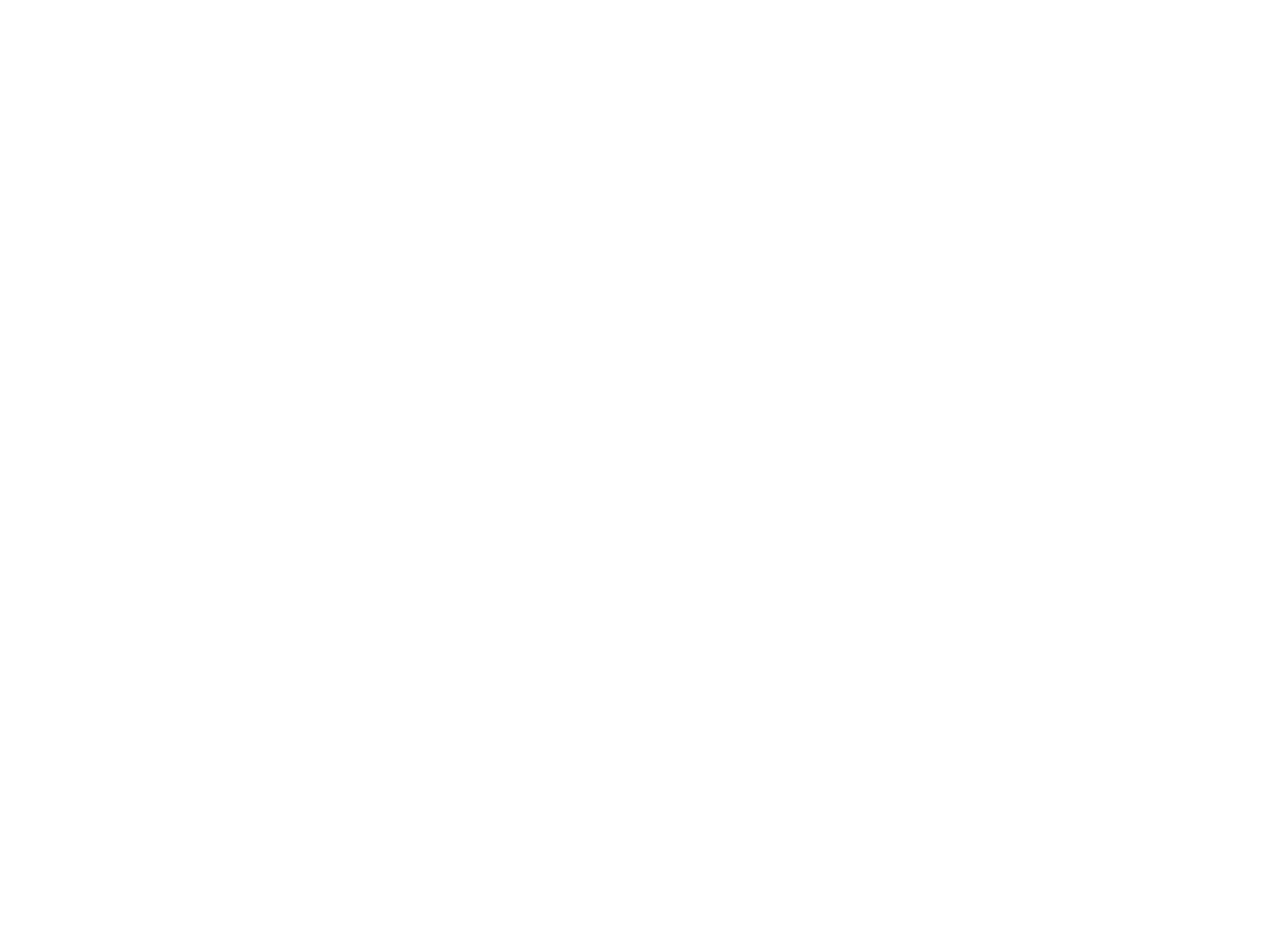
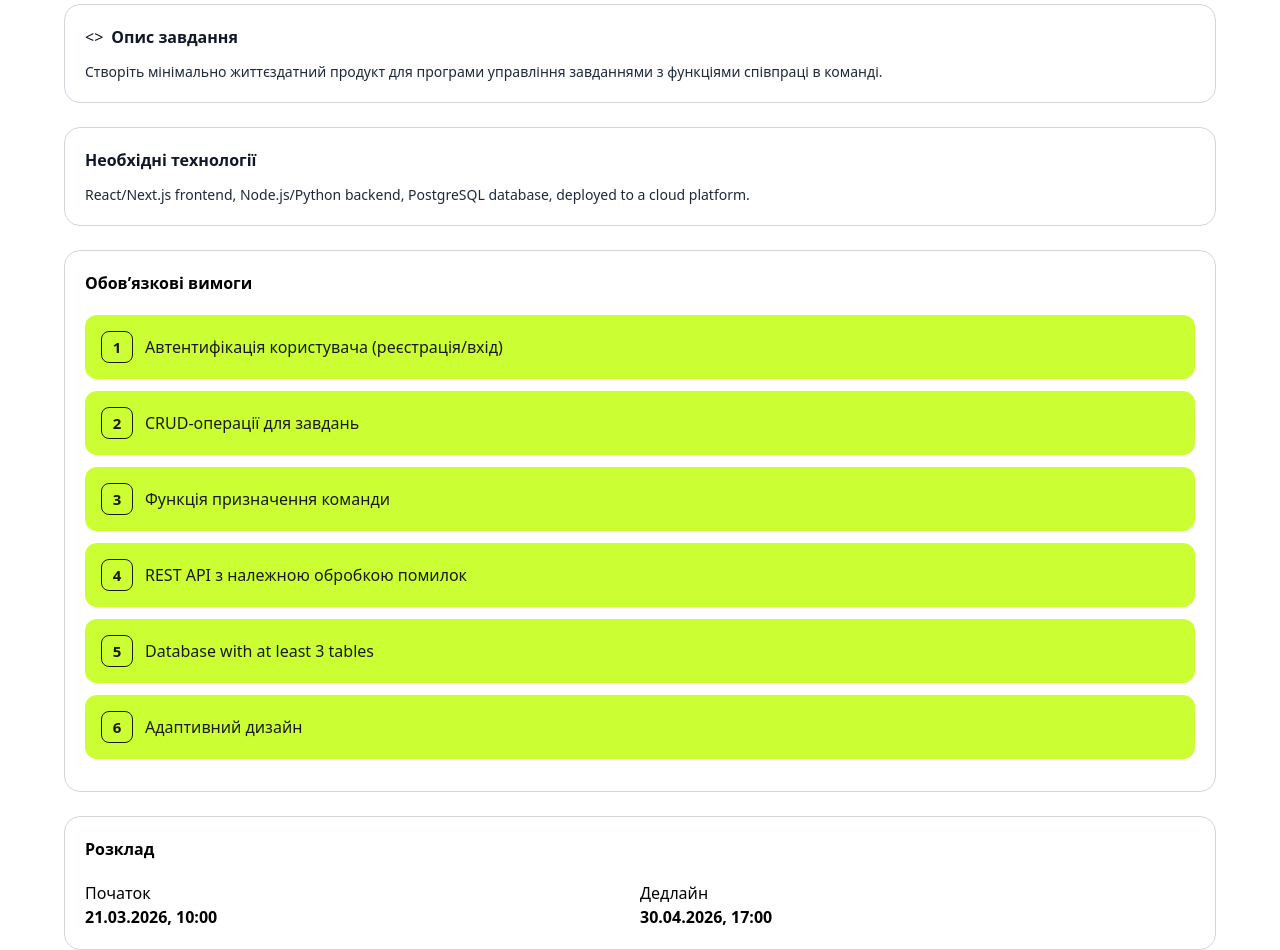
Before and after one commit to aidoteam10-art/Hucky, a SvelteKit app in the folder frontend/: page /tournaments/tourtask in a window 1280 px wide. Before the commit this address had no page. Shown: the part 360-1310 px from the top of the page. Before the commit the page ends 800 px from the top, so only its background shows below. Built offline with nearby package versions, Linux system fonts and the light colour scheme.

Commit message:
Add files via upload

```diff
--- /dev/null
+++ b/frontend/src/routes/(app)/tournaments/tourtask/+page.svelte
@@ -0,0 +1,127 @@
+<script>
+  let timeLeft = "30:23:50:23";
+</script>
+
+<div class="max-w-6xl mx-auto mt-10 space-y-6">
+
+  <div class="bg-gradient-to-r from-[#191F00] to-[#191F00] text-white rounded-2xl p-10 pl-14 pr-14 flex justify-between items-center">
+    <div>
+      <h2 class="text-lg font-semibold mb-4">Раунд 1: MVP Development</h2>
+      <button class="bg-gradient-to-r from-[#BCEB01] to-[#EEFF00] mt-[16px] text-black px-4 py-2 rounded-lg font-medium hover:bg-lime-300 transition">
+        Здати роботу
+      </button>
+    </div>
+
+    <div class="text-right">
+      <p class="text-sm opacity-80 text-[11px]">Часу залишилося</p>
+      <p class="text-[24px] font-semibold mt-1">{timeLeft}</p>
+    </div>
+  </div>
+
+  <div class="border border-gray-300 rounded-2xl p-5 bg-white ">
+    <div class="flex items-center gap-2 mb-3 text-gray-900 font-medium">
+      <span>&lt;&gt;</span>
+      <span class='font-semibold'>Опис завдання</span>
+    </div>
+    <p class="text-gray-800 text-[14px]">
+      Створіть мінімально життєздатний продукт для програми управління завданнями
+      з функціями співпраці в команді.
+    </p>
+  </div>
+
+  <div class="border border-gray-300 rounded-2xl p-5 bg-white">
+    <div class="font-semibold text-gray-900 mb-3">
+      Необхідні технології
+    </div>
+    <p class="text-gray-800 text-[14px]">
+      React/Next.js frontend, Node.js/Python backend, PostgreSQL database,
+      deployed to a cloud platform.
+    </p>
+  </div>
+
+  <div class="border border-gray-300 rounded-2xl p-5 bg-white">
+    <h3 class="font-semibold mb-5">Обов’язкові вимоги</h3>
+    <div class="bg-[#ccff33] text-[#1a1a1a] rounded-xl p-4 mb-3">
+        <div class="flex items-center gap-3">
+          <span class="w-8 h-8 flex items-center justify-center border border-current font-bold rounded-lg text-[15px]">
+            1
+          </span>
+
+          <p class="font-medium text-[16px]">
+            Автентифікація користувача (реєстрація/вхід)
+          </p>
+        </div>
+    </div>
+    <div class="bg-[#ccff33] text-[#1a1a1a] rounded-xl p-4 mb-3">
+        <div class="flex items-center gap-3">
+          <span class="w-8 h-8 flex items-center justify-center border border-current font-bold rounded-lg text-[15px]">
+            2
+          </span>
+
+          <p class="font-medium text-[16px]">
+            CRUD-операції для завдань
+          </p>
+        </div>
+    </div>
+    <div class="bg-[#ccff33] text-[#1a1a1a] rounded-xl p-4 mb-3">
+        <div class="flex items-center gap-3">
+          <span class="w-8 h-8 flex items-center justify-center border border-current font-bold rounded-lg text-[15px]">
+            3
+          </span>
+
+          <p class="font-medium text-[16px]">
+            Функція призначення команди
+          </p>
+        </div>
+    </div>
+    <div class="bg-[#ccff33] text-[#1a1a1a] rounded-xl p-4 mb-3">
+        <div class="flex items-center gap-3">
+          <span class="w-8 h-8 flex items-center justify-center border border-current font-bold rounded-lg text-[15px]">
+            4
+          </span>
+
+          <p class="font-medium text-[16px]">
+            REST API з належною обробкою помилок
+          </p>
+        </div>
+    </div>
+    <div class="bg-[#ccff33] text-[#1a1a1a] rounded-xl p-4 mb-3">
+        <div class="flex items-center gap-3">
+          <span class="w-8 h-8 flex items-center justify-center border border-current font-bold rounded-lg text-[15px]">
+            5
+          </span>
+
+          <p class="font-medium text-[16px]">
+            Database with at least 3 tables
+          </p>
+        </div>
+    </div>
+    <div class="bg-[#ccff33] text-[#1a1a1a] rounded-xl p-4 mb-3">
+        <div class="flex items-center gap-3">
+          <span class="w-8 h-8 flex items-center justify-center border border-current font-bold rounded-lg text-[15px]">
+            6
+          </span>
+
+          <p class="font-medium text-[16px]">
+            Адаптивний дизайн
+          </p>
+        </div>
+    </div>
+
+  </div>
+  <div class="border border-gray-300 rounded-2xl p-5 bg-white mb-4">
+    <h3 class="font-semibold mb-5">Розклад</h3>
+    <div class="flex w-full">
+      <div class="flex-1 text-left">
+        <h3>Початок</h3>
+        <h3 class="font-semibold">21.03.2026, 10:00</h3>
+      </div>
+
+      <div class="flex-1 text-left">
+        <h3>Дедлайн</h3>
+        <h3 class="font-semibold">30.04.2026, 17:00</h3>
+      </div>
+    </div>
+  </div>
+
+</div>
```
